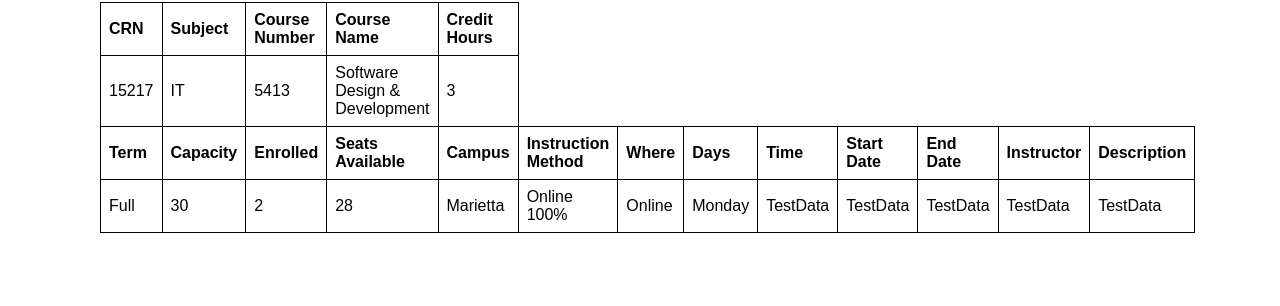
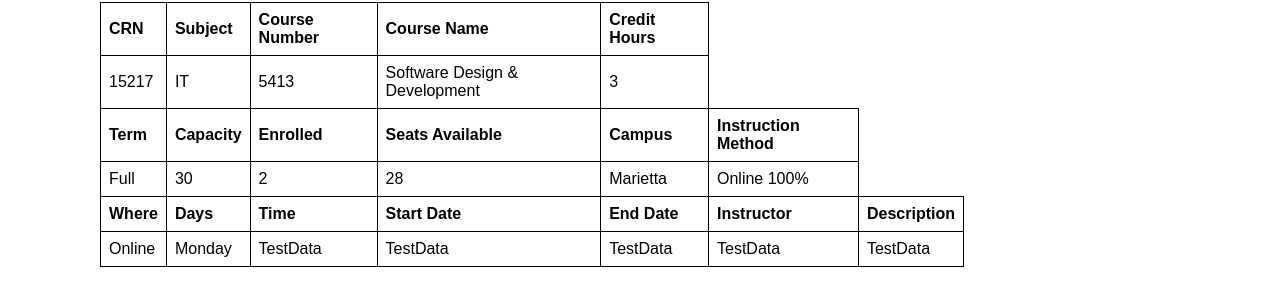
Before and after one commit to tcox39/tcox39.github.io, a plain HTML site: page search.html in a window 1280 px wide. Shown: the part 160-466 px from the top of the page. Drawn offline with Linux system fonts and the light colour scheme.

Commit message:
Table changes

```diff
--- a/search.html
+++ b/search.html
@@ -97,6 +97,16 @@
                 <th>Seats Available</th>
                 <th>Campus</th>
                 <th>Instruction Method</th>
+            </tr>
+            <tr>
+                <td>Full</td>
+                <td>30</td>
+                <td>2</td>
+                <td>28</td>
+                <td>Marietta</td>
+                <td>Online 100%</td>
+            </tr>
+            <tr>
                 <th>Where</th>
                 <th>Days</th>
                 <th>Time</th>
@@ -106,20 +116,13 @@
                 <th>Description</th>
             </tr>
             <tr>
-                <td>Full</td>
-                <td>30</td>
-                <td>2</td>
-                <td>28</td>
-                <td>Marietta</td>
-                <td>Online 100%</td>
                 <td>Online</td>
                 <td>Monday</td>
                 <td>TestData</td>
                 <td>TestData</td>
                 <td>TestData</td>
                 <td>TestData</td>
-                <td>TestData</td>
-            </tr>
+                <td>TestData</td></tr>
         </table>
     </div>
 </body>
```
Also changed, not shown: index.html (+3 -1 lines).
